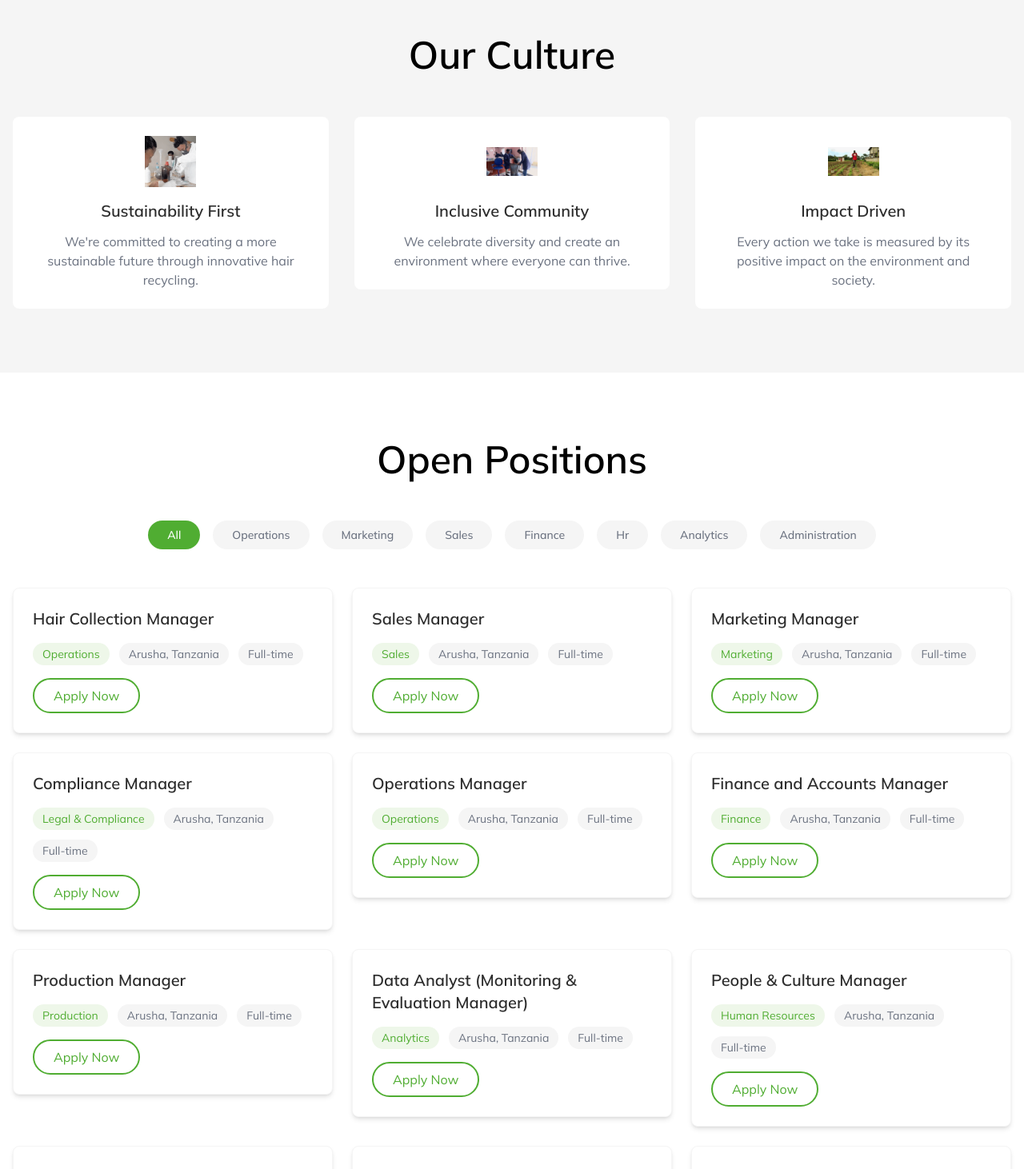
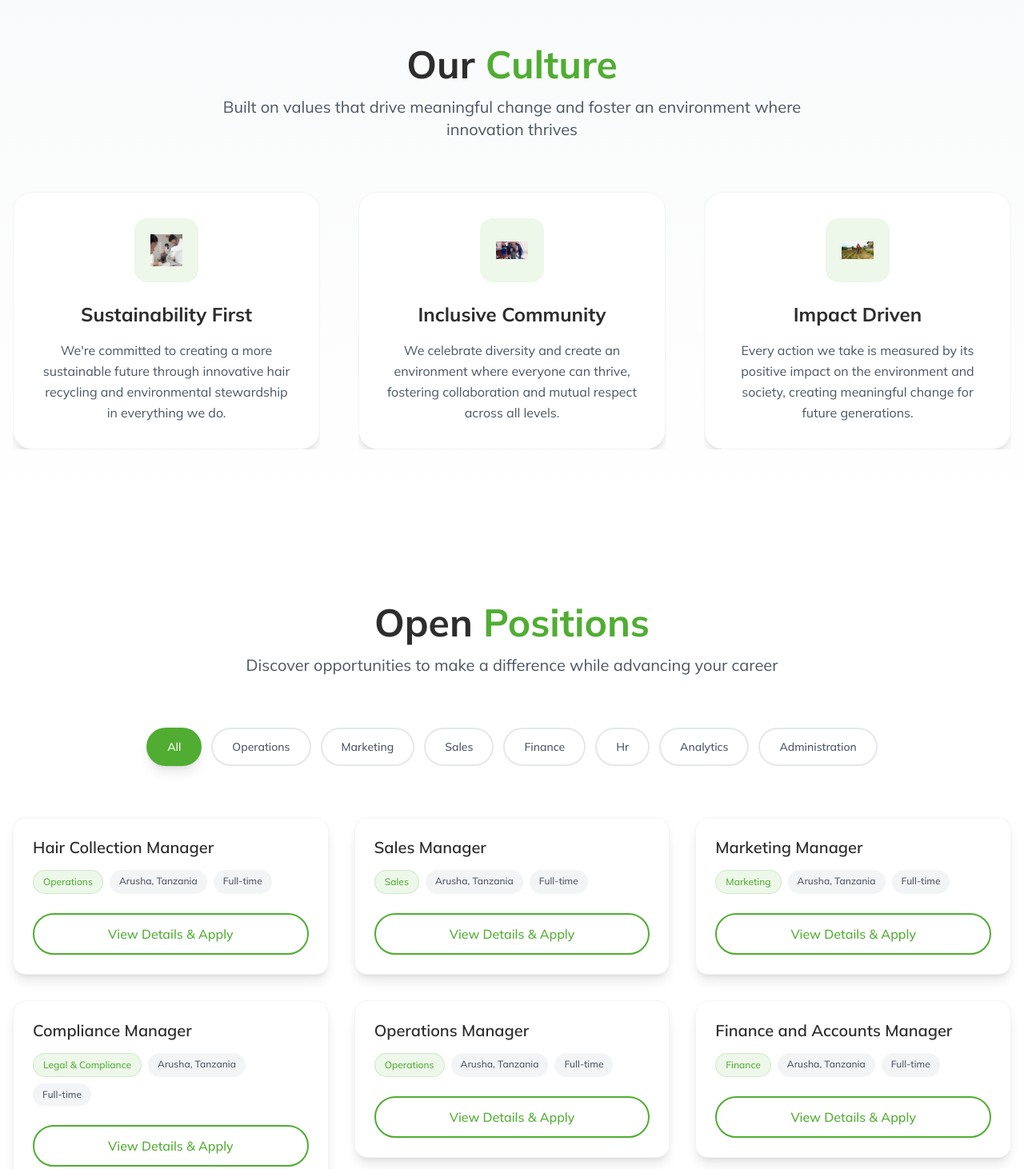
Before and after one commit to RazakMbaga3/CutoffRecycle, a Next.js app: page /careers in a window 1280 px wide. Shown: the part 680-2142 px from the top of the page at 80% size. Built offline with nearby package versions, Linux system fonts and the light colour scheme; no server answers.

Commit message:
Update page.js
NEW IMPVMNTS

```diff
--- a/app/careers/page.js
+++ b/app/careers/page.js
@@ -3,44 +3,82 @@
 import { useState } from 'react';
 import { motion } from 'framer-motion';
 import Image from 'next/image';
+import Link from 'next/link';
 import HeroSection from '../components/HeroSection';
 
-const JobCard = ({ title, department, location, type }) => (
+const JobCard = ({ title, department, location, type, id }) => (
   <motion.div
-    whileHover={{ scale: 1.02 }}
-    className="p-6 bg-white rounded-lg shadow-md border border-neutral-gray hover:border-brand-green transition-all"
+    whileHover={{ scale: 1.02, y: -5 }}
+    className="group p-6 bg-white rounded-2xl shadow-lg border border-gray-100 hover:shadow-2xl hover:border-brand-green/20 transition-all duration-300"
   >
-    <h3 className="text-xl font-semibold text-text-dark mb-2">{title}</h3>
-    <div className="flex flex-wrap gap-3 mt-4">
-      <span className="px-3 py-1 bg-brand-green-ultra-light text-brand-green rounded-full text-sm">
+    <div className="flex items-start justify-between mb-4">
+      <h3 className="text-xl font-semibold text-text-dark group-hover:text-brand-green transition-colors duration-300 leading-tight pr-4">
+        {title}
+      </h3>
+      <div className="flex-shrink-0 w-2 h-2 bg-brand-green rounded-full opacity-0 group-hover:opacity-100 transition-opacity duration-300 mt-2"></div>
+    </div>
+
+    <div className="flex flex-wrap gap-2 mb-6">
+      <span className="px-3 py-1.5 bg-brand-green/10 text-brand-green rounded-full text-xs font-medium border border-brand-green/20">
         {department}
       </span>
-      <span className="px-3 py-1 bg-neutral-gray text-text-light rounded-full text-sm">
+      <span className="px-3 py-1.5 bg-gray-100 text-gray-600 rounded-full text-xs font-medium">
         {location}
       </span>
-      <span className="px-3 py-1 bg-neutral-gray text-text-light rounded-full text-sm">
+      <span className="px-3 py-1.5 bg-gray-100 text-gray-600 rounded-full text-xs font-medium">
         {type}
       </span>
     </div>
-    <button className="mt-4 px-6 py-2 border-2 border-brand-green text-brand-green hover:bg-brand-green hover:text-white transition-all rounded-full">
-      Apply Now
+
+    <Link href={`/careers/${id}`}>
+      <button className="w-full px-6 py-3 border-2 border-brand-green text-brand-green hover:bg-brand-green hover:text-white transition-all duration-300 rounded-full font-medium group-hover:shadow-md">
+        View Details & Apply
       </button>
+    </Link>
   </motion.div>
 );
 
-const CultureCard = ({ icon, title, description }) => (
-  <div className="p-6 bg-white rounded-lg text-center">
-    <div className="w-16 h-16 mx-auto mb-4 relative">
+const CultureCard = ({ icon, title, description, index }) => (
+  <motion.div
+    initial={{ opacity: 0, y: 30 }}
+    whileInView={{ opacity: 1, y: 0 }}
+    transition={{ delay: index * 0.2, duration: 0.6 }}
+    className="group relative overflow-hidden"
+  >
+    <div className="relative p-8 bg-white rounded-3xl shadow-lg hover:shadow-2xl transition-all duration-500 border border-gray-100 hover:border-brand-green/20 h-full">
+      {/* Decorative gradient background */}
+      <div className="absolute inset-0 bg-gradient-to-br from-brand-green/5 to-transparent opacity-0 group-hover:opacity-100 transition-opacity duration-500 rounded-3xl"></div>
+
+      {/* Icon container */}
+      <div className="relative z-10 mb-6">
+        <div className="w-20 h-20 mx-auto relative">
+          <div className="absolute inset-0 bg-brand-green/10 rounded-2xl group-hover:bg-brand-green/20 transition-all duration-300 group-hover:scale-110 group-hover:rotate-3"></div>
+          <div className="relative w-full h-full flex items-center justify-center">
             <Image
               src={icon}
               alt={title}
-        fill
-        className="object-contain"
+              width={40}
+              height={40}
+              className="object-contain group-hover:scale-110 transition-transform duration-300"
             />
           </div>
-    <h3 className="text-xl font-semibold text-text-dark mb-3">{title}</h3>
-    <p className="text-text-light">{description}</p>
         </div>
+      </div>
+
+      {/* Content */}
+      <div className="relative z-10 text-center">
+        <h3 className="text-2xl font-bold text-text-dark mb-4 group-hover:text-brand-green transition-colors duration-300">
+          {title}
+        </h3>
+        <p className="text-gray-600 leading-relaxed text-base">
+          {description}
+        </p>
+      </div>
+
+      {/* Bottom accent */}
+      <div className="absolute bottom-0 left-1/2 transform -translate-x-1/2 w-12 h-1 bg-gradient-to-r from-brand-green to-brand-green/60 rounded-full opacity-0 group-hover:opacity-100 transition-opacity duration-300"></div>
+    </div>
+  </motion.div>
 );
 
 export default function CareersPage() {
@@ -48,6 +86,7 @@
 
   const jobs = [
     {
+      id: 'hair-collection-manager',
       title: "Hair Collection Manager",
       department: "Operations",
       location: "Arusha, Tanzania",
@@ -55,6 +94,7 @@
       category: "operations"
     },
     {
+      id: 'sales-manager',
       title: "Sales Manager",
       department: "Sales",
       location: "Arusha, Tanzania",
@@ -62,6 +102,7 @@
       category: "sales"
     },
     {
+      id: 'marketing-manager',
       title: "Marketing Manager",
       department: "Marketing",
       location: "Arusha, Tanzania",
@@ -69,6 +110,7 @@
       category: "marketing"
     },
     {
+      id: 'compliance-manager',
       title: "Compliance Manager",
       department: "Legal & Compliance",
       location: "Arusha, Tanzania",
@@ -76,6 +118,7 @@
       category: "operations"
     },
     {
+      id: 'operations-manager',
       title: "Operations Manager",
       department: "Operations",
       location: "Arusha, Tanzania",
@@ -83,6 +126,7 @@
       category: "operations"
     },
     {
+      id: 'finance-accounts-manager',
       title: "Finance and Accounts Manager",
       department: "Finance",
       location: "Arusha, Tanzania",
@@ -90,6 +134,7 @@
       category: "finance"
     },
     {
+      id: 'production-manager',
       title: "Production Manager",
       department: "Production",
       location: "Arusha, Tanzania",
@@ -97,6 +142,7 @@
       category: "operations"
     },
     {
+      id: 'data-analyst',
       title: "Data Analyst (Monitoring & Evaluation Manager)",
       department: "Analytics",
       location: "Arusha, Tanzania",
@@ -104,6 +150,7 @@
       category: "analytics"
     },
     {
+      id: 'people-culture-manager',
       title: "People & Culture Manager",
       department: "Human Resources",
       location: "Arusha, Tanzania",
@@ -111,6 +158,7 @@
       category: "hr"
     },
     {
+      id: 'digital-design-web-specialist',
       title: "Digital Design and Web Specialist",
       department: "Digital",
       location: "Arusha, Tanzania",
@@ -118,6 +166,7 @@
       category: "marketing"
     },
     {
+      id: 'social-media-manager',
       title: "Social Media Manager",
       department: "Marketing",
       location: "Arusha, Tanzania",
@@ -125,6 +174,7 @@
       category: "marketing"
     },
     {
+      id: 'digital-content-creator',
       title: "Digital Content Creator",
       department: "Marketing",
       location: "Arusha, Tanzania",
@@ -132,6 +182,7 @@
       category: "marketing"
     },
     {
+      id: 'reception-admin-assistant',
       title: "Reception & Office Administrative Assistant",
       department: "Administration",
       location: "Arusha, Tanzania",
@@ -144,17 +195,17 @@
     {
       icon: "/new/science.png",
       title: "Sustainability First",
-      description: "We're committed to creating a more sustainable future through innovative hair recycling."
+      description: "We're committed to creating a more sustainable future through innovative hair recycling and environmental stewardship in everything we do."
     },
     {
       icon: "/new/people.png",
       title: "Inclusive Community",
-      description: "We celebrate diversity and create an environment where everyone can thrive."
+      description: "We celebrate diversity and create an environment where everyone can thrive, fostering collaboration and mutual respect across all levels."
     },
     {
       icon: "/new/farm.png",
       title: "Impact Driven",
-      description: "Every action we take is measured by its positive impact on the environment and society."
+      description: "Every action we take is measured by its positive impact on the environment and society, creating meaningful change for future generations."
     }
   ];
 
@@ -176,7 +227,7 @@
   ];
 
   return (
-    <main className="min-h-screen bg-neutral-gray">
+    <main className="min-h-screen bg-gray-50">
       {/* Hero Section using imported component */}
       <HeroSection
         title="Join Our Mission to Revolutionize Hair Recycling"
@@ -187,40 +238,54 @@
         className="min-h-[70vh]"
       />
 
-      {/* Culture Section */}
-      <section id="culture" className="py-20">
-        <div className="container mx-auto px-4">
-          <h2 className="section-title text-center mb-12">Our Culture</h2>
-          <div className="grid md:grid-cols-3 gap-8">
+      {/* Culture Section - Updated Design */}
+      <section id="culture" className="py-24 bg-gradient-to-b from-gray-50 to-white">
+        <div className="container mx-auto px-4 max-w-7xl">
+          <div className="text-center mb-16">
+            <motion.div
+              initial={{ opacity: 0, y: 20 }}
+              whileInView={{ opacity: 1, y: 0 }}
+              transition={{ duration: 0.6 }}
+            >
+              <h2 className="text-4xl md:text-5xl font-bold text-text-dark mb-4">
+                Our <span className="text-brand-green">Culture</span>
+              </h2>
+              <p className="text-xl text-gray-600 max-w-3xl mx-auto">
+                Built on values that drive meaningful change and foster an environment where innovation thrives
+              </p>
+            </motion.div>
+          </div>
+
+          <div className="grid md:grid-cols-3 gap-8 lg:gap-12">
             {cultureValues.map((value, index) => (
-              <motion.div
-                key={index}
-                initial={{ opacity: 0, y: 20 }}
-                animate={{ opacity: 1, y: 0 }}
-                transition={{ delay: index * 0.2 }}
-              >
-                <CultureCard {...value} />
-              </motion.div>
+              <CultureCard key={index} {...value} index={index} />
             ))}
           </div>
         </div>
       </section>
 
       {/* Open Positions Section */}
-      <section id="positions" className="py-20 bg-white">
-        <div className="container mx-auto px-4">
-          <h2 className="section-title text-center mb-12">Open Positions</h2>
+      <section id="positions" className="py-24 bg-white">
+        <div className="container mx-auto px-4 max-w-7xl">
+          <div className="text-center mb-16">
+            <h2 className="text-4xl md:text-5xl font-bold text-text-dark mb-4">
+              Open <span className="text-brand-green">Positions</span>
+            </h2>
+            <p className="text-xl text-gray-600">
+              Discover opportunities to make a difference while advancing your career
+            </p>
+          </div>
 
           {/* Job Categories Filter */}
-          <div className="flex justify-center gap-4 mb-12 flex-wrap">
+          <div className="flex justify-center gap-3 mb-16 flex-wrap">
             {['all', 'operations', 'marketing', 'sales', 'finance', 'hr', 'analytics', 'administration'].map((tab) => (
               <button
                 key={tab}
                 onClick={() => setActiveTab(tab)}
-                className={`px-6 py-2 rounded-full text-sm font-medium transition-all
+                className={`px-6 py-3 rounded-full text-sm font-medium transition-all duration-300 border-2
                   ${activeTab === tab
-                    ? 'bg-brand-green text-white'
-                    : 'bg-neutral-gray text-text-light hover:bg-brand-green-ultra-light hover:text-brand-green'
+                    ? 'bg-brand-green text-white border-brand-green shadow-lg'
+                    : 'bg-white text-gray-600 border-gray-200 hover:bg-brand-green/5 hover:text-brand-green hover:border-brand-green/30'
                   }`}
               >
                 {tab.charAt(0).toUpperCase() + tab.slice(1)}
@@ -229,51 +294,77 @@
           </div>
 
           {/* Job Listings */}
-          <div className="grid md:grid-cols-2 lg:grid-cols-3 gap-6">
+          <div className="grid md:grid-cols-2 xl:grid-cols-3 gap-8">
             {filteredJobs.map((job, index) => (
               <motion.div
-                key={index}
+                key={job.id}
                 initial={{ opacity: 0, y: 20 }}
                 animate={{ opacity: 1, y: 0 }}
-                transition={{ delay: index * 0.1 }}
+                transition={{ delay: index * 0.1, duration: 0.5 }}
               >
                 <JobCard {...job} />
               </motion.div>
             ))}
           </div>
+
+          {filteredJobs.length === 0 && (
+            <div className="text-center py-12">
+              <p className="text-gray-500 text-lg">No positions available in this category at the moment.</p>
+            </div>
+          )}
         </div>
       </section>
 
       {/* Benefits Section */}
-      <section className="py-20 bg-brand-green-ultra-light">
-        <div className="container mx-auto px-4">
-          <h2 className="section-title text-center mb-12">Why Join Us?</h2>
+      <section className="py-24 bg-gradient-to-br from-brand-green/5 via-white to-brand-green/10">
+        <div className="container mx-auto px-4 max-w-7xl">
+          <div className="text-center mb-16">
+            <h2 className="text-4xl md:text-5xl font-bold text-text-dark mb-4">
+              Why Choose <span className="text-brand-green">CutOff Recycle?</span>
+            </h2>
+            <p className="text-xl text-gray-600">
+              More than just a job - it's an opportunity to be part of something bigger
+            </p>
+          </div>
+
           <div className="grid md:grid-cols-3 gap-8">
             <motion.div
-              initial={{ opacity: 0, x: -20 }}
-              animate={{ opacity: 1, x: 0 }}
-              className="text-center p-6"
+              initial={{ opacity: 0, x: -30 }}
+              whileInView={{ opacity: 1, x: 0 }}
+              transition={{ duration: 0.6 }}
+              className="text-center p-8 bg-white rounded-2xl shadow-lg hover:shadow-xl transition-all duration-300 border border-gray-100"
             >
-              <h3 className="text-xl font-semibold text-text-dark mb-4">Meaningful Impact</h3>
-              <p className="text-text-light">Be part of a mission-driven company that's making a real difference in environmental sustainability.</p>
+              <div className="w-16 h-16 bg-brand-green/10 rounded-2xl flex items-center justify-center mx-auto mb-6">
+                <div className="w-8 h-8 bg-brand-green rounded-lg"></div>
+              </div>
+              <h3 className="text-2xl font-bold text-text-dark mb-4">Meaningful Impact</h3>
+              <p className="text-gray-600 leading-relaxed">Be part of a mission-driven company that's making a real difference in environmental sustainability and community development.</p>
             </motion.div>
+
             <motion.div
-              initial={{ opacity: 0, y: 20 }}
-              animate={{ opacity: 1, y: 0 }}
-              transition={{ delay: 0.2 }}
-              className="text-center p-6"
+              initial={{ opacity: 0, y: 30 }}
+              whileInView={{ opacity: 1, y: 0 }}
+              transition={{ delay: 0.2, duration: 0.6 }}
+              className="text-center p-8 bg-white rounded-2xl shadow-lg hover:shadow-xl transition-all duration-300 border border-gray-100"
             >
-              <h3 className="text-xl font-semibold text-text-dark mb-4">Growth & Development</h3>
-              <p className="text-text-light">Continuous learning opportunities and career advancement in a rapidly growing industry.</p>
+              <div className="w-16 h-16 bg-brand-green/10 rounded-2xl flex items-center justify-center mx-auto mb-6">
+                <div className="w-8 h-8 bg-brand-green rounded-lg"></div>
+              </div>
+              <h3 className="text-2xl font-bold text-text-dark mb-4">Growth & Development</h3>
+              <p className="text-gray-600 leading-relaxed">Continuous learning opportunities and career advancement in a rapidly growing industry with global impact potential.</p>
             </motion.div>
+
             <motion.div
-              initial={{ opacity: 0, x: 20 }}
-              animate={{ opacity: 1, x: 0 }}
-              transition={{ delay: 0.4 }}
-              className="text-center p-6"
+              initial={{ opacity: 0, x: 30 }}
+              whileInView={{ opacity: 1, x: 0 }}
+              transition={{ delay: 0.4, duration: 0.6 }}
+              className="text-center p-8 bg-white rounded-2xl shadow-lg hover:shadow-xl transition-all duration-300 border border-gray-100"
             >
-              <h3 className="text-xl font-semibold text-text-dark mb-4">Inclusive Culture</h3>
-              <p className="text-text-light">Work in a diverse, supportive environment that values every team member's unique perspective.</p>
+              <div className="w-16 h-16 bg-brand-green/10 rounded-2xl flex items-center justify-center mx-auto mb-6">
+                <div className="w-8 h-8 bg-brand-green rounded-lg"></div>
+              </div>
+              <h3 className="text-2xl font-bold text-text-dark mb-4">Inclusive Culture</h3>
+              <p className="text-gray-600 leading-relaxed">Work in a diverse, supportive environment that values every team member's unique perspective and fosters innovation.</p>
             </motion.div>
           </div>
         </div>
```
Lines whose indentation alone changed are shown as unchanged.
